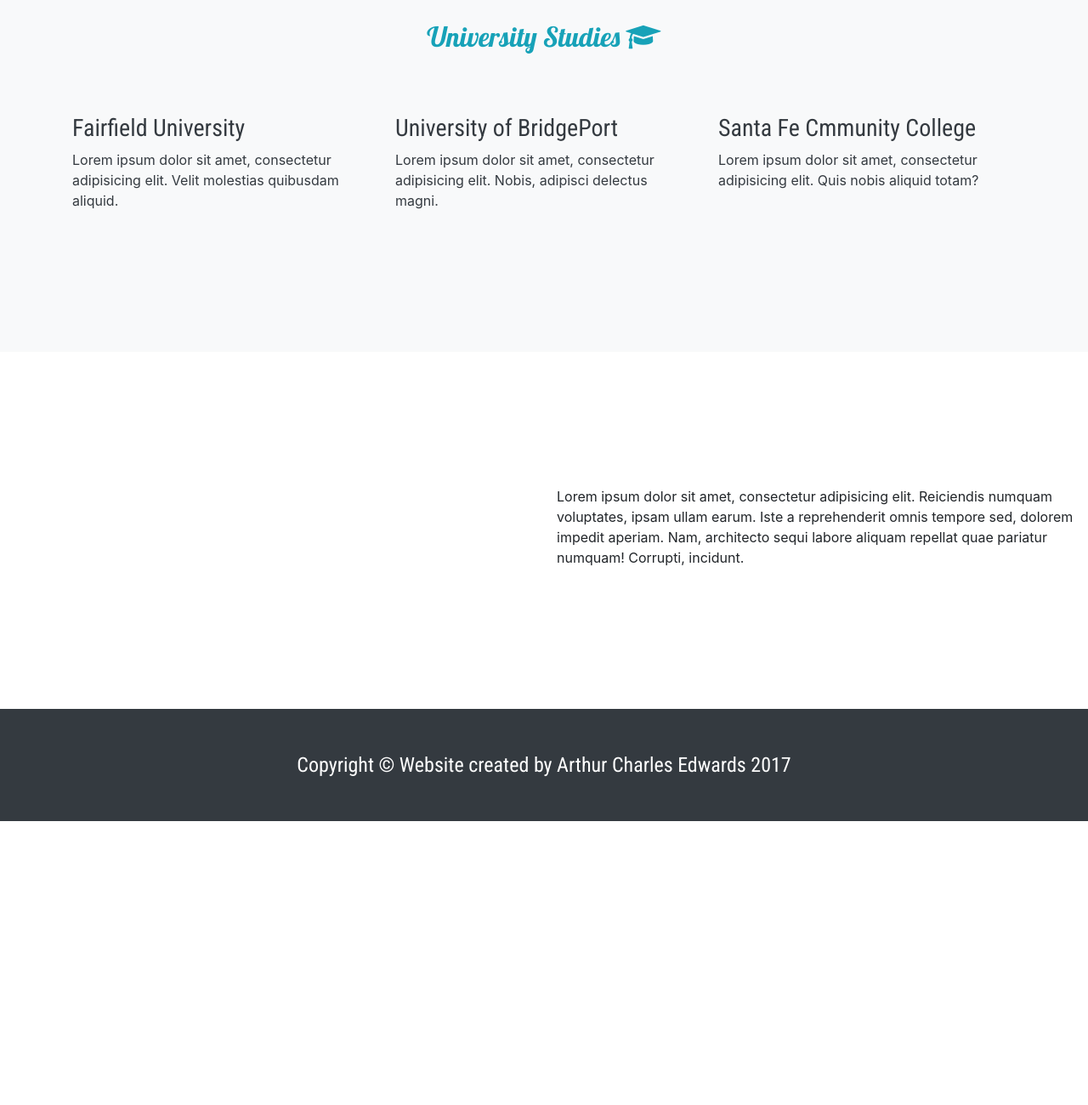
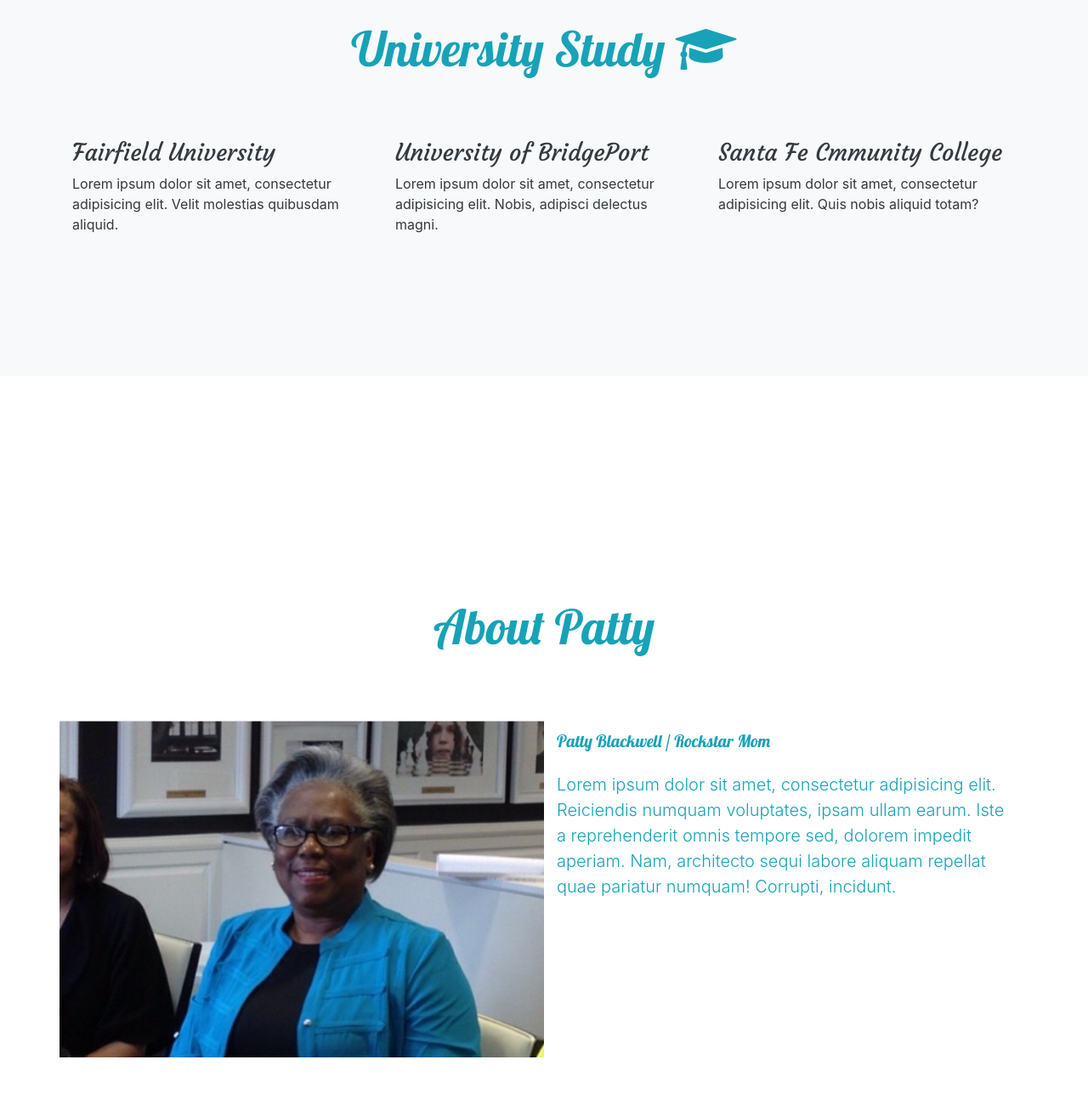
Before and after one commit to BracketNerd101/PattyPalace, a website with bundled scripts: page PattyPalace_BST4/index.html in a window 1280 px wide. Shown: the part 4660-5960 px from the top of the page at 85% size. Before the commit the page ends 5626 px from the top, so only its background shows below. Built offline with nearby package versions, Linux system fonts and the light colour scheme.

Commit message:
small changes and added about section

```diff
--- a/PattyPalace_BST4/css/patty.css
+++ b/PattyPalace_BST4/css/patty.css
@@ -44,6 +44,7 @@
 
     border: 0px;
 }
+/* ------------------------------------------*/
 
 .hero_style_bg {
 
@@ -81,6 +82,8 @@
     font-family: 'Lobster', cursive;
 }
 
+/* ------------------------------------------*/
+
 .hero-text {
 
     padding-bottom: 6rem;
@@ -111,6 +114,7 @@
    font-size: 1.5rem;
 
 }
+/* ------------------------------------------*/
 
 .diagnol_style {
 
@@ -124,6 +128,8 @@
     min-height: 90vh;
     z-index: 500;
 }
+
+/* ------------------------------------------*/
 
 #family {
 
@@ -149,6 +155,7 @@
   margin-bottom: auto;
   height: inherit;
 }
+/* ------------------------------------------*/
 
 .patty_style_1 {
 
@@ -265,6 +272,8 @@
   background: linear-gradient(to right bottom, #000000 90%, #ffffff 50%);
 }
 
+/* ------------------------------------------*/
+
 .world_padding_style {
 
 
@@ -296,5 +305,15 @@
 
 .about_img {
 
+  background-size: cover;
+  background-image: url(../img/mom-blue.jpg);
+  height: 25rem;
+  width: 100%;
+
 
 }
+
+.border-info {
+
+  border-width: 0.8rem !important ;
+}
--- a/PattyPalace_BST4/index.html
+++ b/PattyPalace_BST4/index.html
@@ -174,22 +174,22 @@
       <div class="container">
         <div class="row">
              <div class="col-sm-12 col-md-12 col-lg-12 text-center world_padding_style">
-               <h2 class="text-info hero-header-text"> University Studies <i class="fa fa-graduation-cap" aria-hidden="true"></i></h2>
+               <h2 class="text-info hero-header-text display-4"> University Study <i class="fa fa-graduation-cap" aria-hidden="true"></i></h2>
              </div> <!-- end of div -->
              <div class="col-lg-4">
-               <h3 class="text-dark school_style_font">Fairfield University</h3>
+               <h3 class="text-dark header_font_style">Fairfield University</h3>
                <p class="text-dark">
                    Lorem ipsum dolor sit amet, consectetur adipisicing elit. Velit molestias quibusdam aliquid.
                </p>
              </div> <!-- end of div -->
              <div class="col-lg-4">
-               <h3 class="text-dark school_style_font">University of BridgePort</h3>
+               <h3 class="text-dark header_font_style">University of BridgePort</h3>
                <p class="text-dark">
                  Lorem ipsum dolor sit amet, consectetur adipisicing elit. Nobis, adipisci delectus magni.
                </p>
              </div> <!-- end of div -->
              <div class="col-lg-4">
-               <h3 class="text-dark school_style_font">Santa Fe Cmmunity College</h3>
+               <h3 class="text-dark header_font_style">Santa Fe Cmmunity College</h3>
                <p class="text-dark">
                 Lorem ipsum dolor sit amet, consectetur adipisicing elit. Quis nobis aliquid totam?
                </p>
@@ -200,13 +200,18 @@
 
     <section id="about">
       <div class="container-fluid">
-        <div class="row">
-          <div class="col-sm-12 col-md-6 col-lg-6 about_img">
+        <div class="container">
+          <div class="row">
+            <div class="col-sm-12 col-md-12 col-lg-12 text-center world_padding_style">
+              <h2 class="text-info hero-header-text display-4"> About Patty </h2>
+            </div> <!-- end of div -->
+            <div class="col-sm-12 col-md-6 col-lg-6 border-info about_img">
 
-          </div>
-          <div class="col-sm-12 col-md-6 col-lg-6">
-            <h2></h2>
-            <p>Lorem ipsum dolor sit amet, consectetur adipisicing elit. Reiciendis numquam voluptates, ipsam ullam earum. Iste a reprehenderit omnis tempore sed, dolorem impedit aperiam. Nam, architecto sequi labore aliquam repellat quae pariatur numquam! Corrupti, incidunt.</p>
+            </div>
+            <div class="col-sm-12 col-md-6 col-lg-6">
+              <h2 class="lead hero-header-text text-info ">Patty Blackwell / Rockstar Mom</h2>
+              <p class="lead text-info">Lorem ipsum dolor sit amet, consectetur adipisicing elit. Reiciendis numquam voluptates, ipsam ullam earum. Iste a reprehenderit omnis tempore sed, dolorem impedit aperiam. Nam, architecto sequi labore aliquam repellat quae pariatur numquam! Corrupti, incidunt.</p>
+            </div>
           </div>
         </div>
       </div>
```
